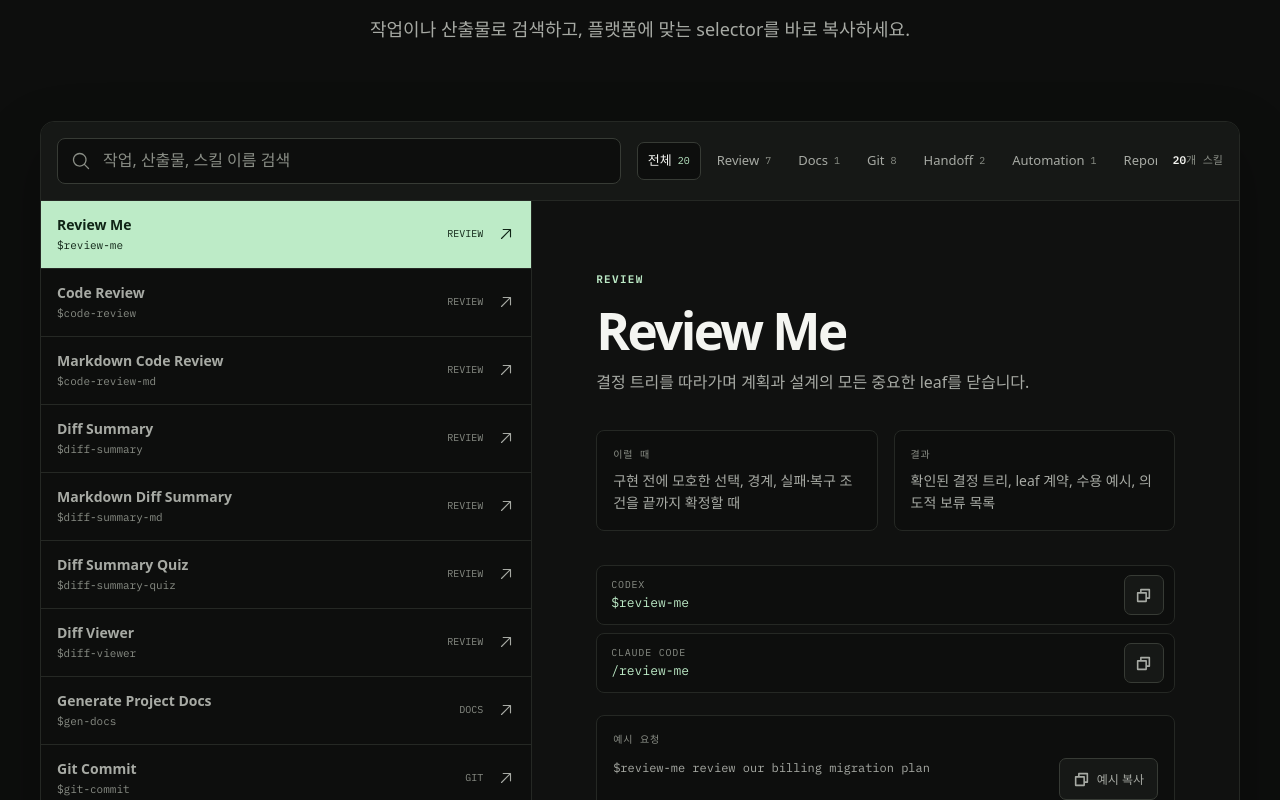
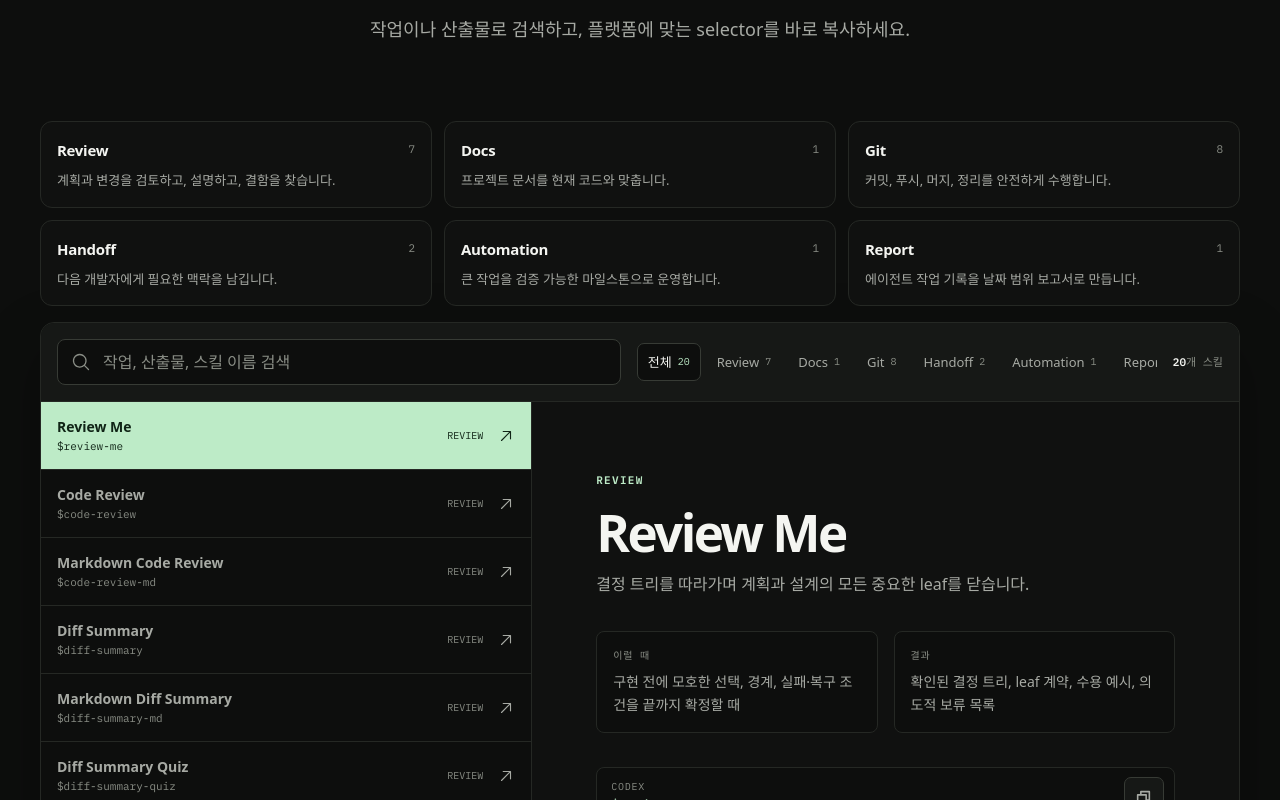
Before and after one commit to chann/skills, a React (Vite) app in the folder website/: page / in a window 1280 px wide. Shown: the part 4420-5220 px from the top of the page. Built offline with nearby package versions, Linux system fonts and the light colour scheme.

Commit message:
feat(site): add category overview cards to skill explorer

```diff
--- a/website/src/components/SkillExplorer.tsx
+++ b/website/src/components/SkillExplorer.tsx
@@ -55,7 +55,30 @@ export function SkillExplorer() {
   };
 
   return (
-    <div className="explorer">
+    <div>
+      <div className="category-grid" role="group" aria-label="분류별 바로가기">
+        {categoryOrder.map((category) => {
+          const count = skills.filter((skill) => skill.category === category).length;
+          const active = filter === category;
+          return (
+            <button
+              key={category}
+              type="button"
+              className={`category-card${active ? " is-active" : ""}`}
+              onClick={() => setFilter(active ? "all" : category)}
+              aria-pressed={active}
+            >
+              <span className="category-card__head">
+                <strong>{categoryMeta[category].label}</strong>
+                <code>{count}</code>
+              </span>
+              <p>{categoryMeta[category].description}</p>
+            </button>
+          );
+        })}
+      </div>
+
+      <div className="explorer">
       <div className="explorer__controls">
         <label className="search-field">
           <span className="sr-only">스킬 검색</span>
@@ -221,6 +244,7 @@ export function SkillExplorer() {
           </button>
         </div>
       )}
+      </div>
     </div>
   );
 }
--- a/website/src/styles.css
+++ b/website/src/styles.css
@@ -828,6 +828,59 @@ code {
   margin: 76px auto 0;
 }
 
+.category-grid {
+  display: grid;
+  grid-template-columns: repeat(3, minmax(0, 1fr));
+  gap: 12px;
+  margin-bottom: 16px;
+}
+
+.category-card {
+  display: grid;
+  align-content: start;
+  gap: 8px;
+  padding: 16px;
+  border: 1px solid var(--line);
+  border-radius: 12px;
+  background: var(--surface);
+  color: var(--ink-soft);
+  text-align: left;
+  cursor: pointer;
+  transition: border-color 160ms ease, background 160ms ease, color 160ms ease;
+}
+
+.category-card__head {
+  display: flex;
+  align-items: center;
+  justify-content: space-between;
+  gap: 12px;
+}
+
+.category-card__head strong {
+  color: var(--ink);
+  font-size: 15px;
+  letter-spacing: -0.02em;
+}
+
+.category-card__head code {
+  color: var(--ink-muted);
+  font-size: 11px;
+}
+
+.category-card p {
+  margin: 0;
+  font-size: 13px;
+}
+
+.category-card.is-active {
+  border-color: var(--line-strong);
+  background: var(--surface-raised);
+}
+
+.category-card.is-active .category-card__head code {
+  color: var(--accent);
+}
+
 .explorer {
   overflow: hidden;
   border-radius: 14px;
@@ -1487,6 +1540,15 @@ code {
     color: var(--ink);
   }
 
+  .category-card:hover {
+    border-color: var(--line-strong);
+    color: var(--ink-soft);
+  }
+
+  .category-card:hover .category-card__head strong {
+    color: var(--ink);
+  }
+
   .site-footer a:hover {
     color: var(--ink);
   }
@@ -1517,6 +1579,10 @@ code {
   .explorer__count {
     grid-column: 2;
     grid-row: 1;
+  }
+
+  .category-grid {
+    grid-template-columns: repeat(2, minmax(0, 1fr));
   }
 
   .platforms {
@@ -1841,6 +1907,10 @@ code {
     padding: 11px 10px;
   }
 
+  .category-grid {
+    grid-template-columns: 1fr;
+  }
+
   .explorer__controls {
     grid-template-columns: 1fr;
   }
```
